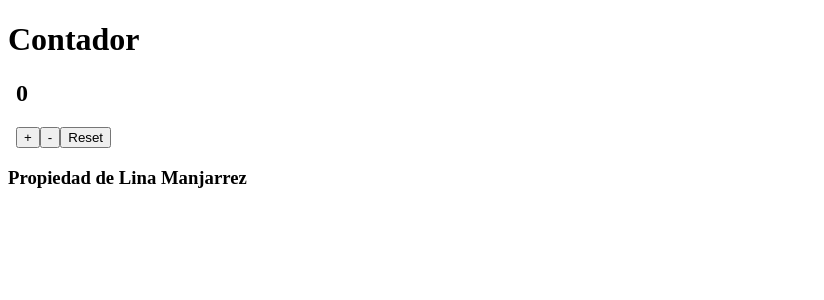
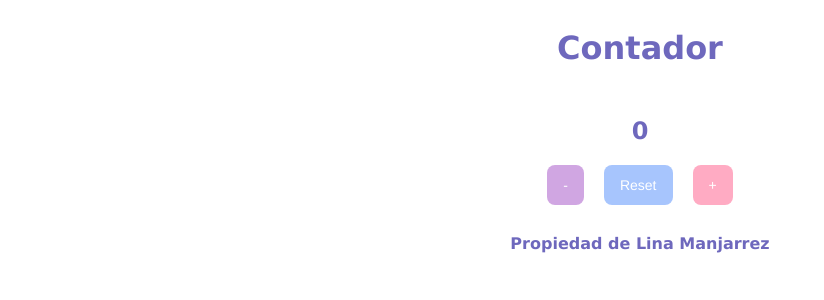
Before and after one commit to Lina-003/web2024-1, a React (Vite) app: page / in a window 1280 px wide. Shown: the top 300 px of the page, without its empty margins (0-824 px from the left). Built offline with nearby package versions, Linux system fonts and the light colour scheme.

Commit message:
counter styles

```diff
--- a/index.html
+++ b/index.html
@@ -2,9 +2,9 @@
 <html lang="en">
   <head>
     <meta charset="UTF-8" />
-    <link rel="icon" type="image/svg+xml" href="/vite.svg" />
+    <link rel="icon" type="image/svg+xml" href="https://cdn-icons-png.freepik.com/512/6212/6212725.png" />
     <meta name="viewport" content="width=device-width, initial-scale=1.0" />
-    <title>Vite App</title>
+    <title>Counter App</title>
   </head>
   <body>
     <div id="app"></div>
--- a/src/components/Body/Body.jsx
+++ b/src/components/Body/Body.jsx
@@ -1,14 +1,19 @@
 import { useState } from "react"
+import './body.css'
 
 export function Body() {
   const [count, setCount] = useState(0);
     return(
       <body>
         <section className="my-counter">
-          <h2>{count}</h2>
-          <button className="btn-increment" onClick={() => setCount(count + 1)}>+</button>
-          <button className="btn-decrement" onClick={() => setCount(count - 1)}>-</button>
-          <button className="btn-reset" onClick={() => setCount(0)}>Reset</button>
+          <div className="number">
+            <h2>{count}</h2>
+          </div>
+          <div className="buttons">
+            <button className="btn-decrement" id="dcmt" onClick={() => setCount(count - 1)}>-</button>
+            <button className="btn-reset" id="rst" onClick={() => setCount(0)}>Reset</button>
+            <button className="btn-increment" id="icmt" onClick={() => setCount(count + 1)}>+</button>
+          </div>
         </section>
       </body>
     )
--- /dev/null
+++ b/src/components/Body/body.css
@@ -0,0 +1,62 @@
+.number {
+    display: flex;
+    justify-content: center;
+}
+
+.buttons {
+    display: flex;
+    gap: 20px;
+}
+
+#dcmt, #icmt, #rst {
+    border-radius: 8px;
+    border-style: none;
+    box-sizing: border-box;
+    color: #FFFFFF;
+    cursor: pointer;
+    display: inline-block;
+    font-family: "Haas Grot Text R Web", "Helvetica Neue", Helvetica, Arial, sans-serif;
+    font-size: 14px;
+    font-weight: 500;
+    height: 40px;
+    line-height: 20px;
+    list-style: none;
+    margin: 0;
+    outline: none;
+    padding: 10px 16px;
+    position: relative;
+    text-align: center;
+    text-decoration: none;
+    transition: color 100ms;
+    vertical-align: baseline;
+    user-select: none;
+    -webkit-user-select: none;
+    touch-action: manipulation;
+}
+
+#dcmt {
+    background-color: #d0a6e2;
+}
+
+#dcmt:hover,
+#dcmt:focus {
+    background-color: #dcc3eb;
+}
+
+#icmt {
+    background-color: #ffabc3;
+}
+
+#icmt:hover,
+#icmt:focus {
+    background-color: #ecbfd8;
+}
+
+#rst {
+    background-color: #a7c5fd;
+}
+
+#rst:hover,
+#rst:focus {
+    background-color: #a6c2e9;
+}
--- a/src/components/Footer/Footer.jsx
+++ b/src/components/Footer/Footer.jsx
@@ -1,7 +1,7 @@
 export function Footer() {
     return(
       <footer>
-        <h3>Propiedad de Lina Manjarrez</h3>
+        <h4>Propiedad de Lina Manjarrez</h4>
       </footer>
     )
 }
--- a/src/style.css
+++ b/src/style.css
@@ -0,0 +1,11 @@
+#app {
+    display: grid;
+    justify-content: center;
+    justify-items: center;
+    background-color: #ffffff;
+}
+
+h1, h2, h4 {
+    font-family: 'Lucida Sans', 'Lucida Sans Regular', 'Lucida Grande', 'Lucida Sans Unicode', Geneva, Verdana, sans-serif;
+    color: #6e68bd;
+}
```
